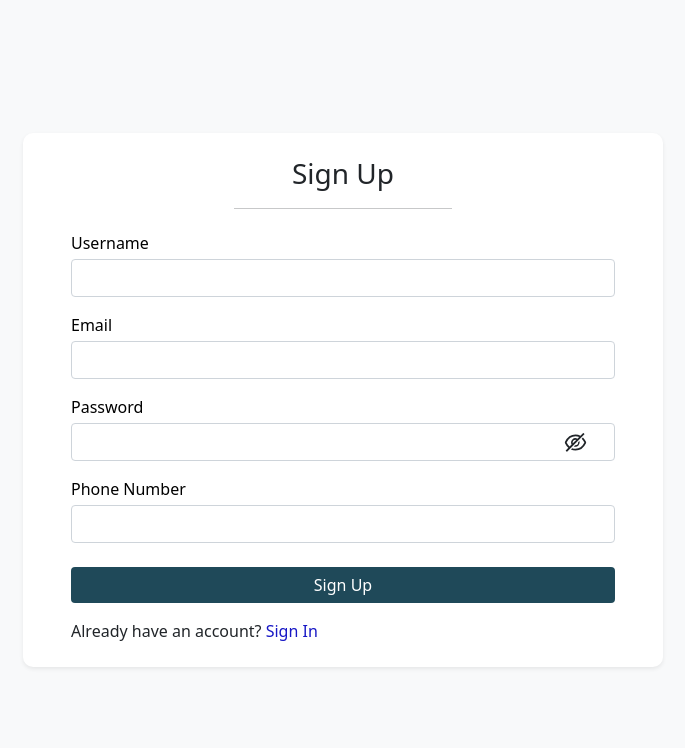
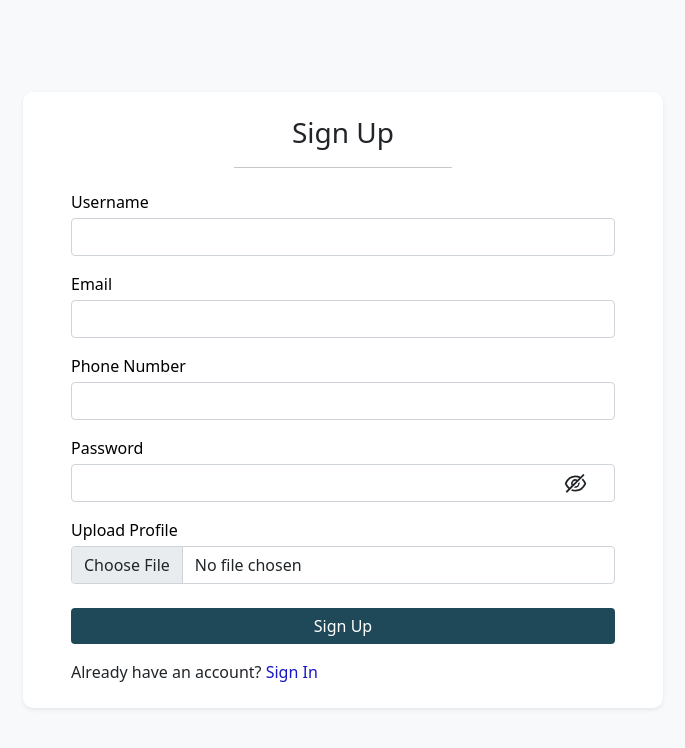
Before and after one commit to VidhiBeladiya20/Multi-vendor-E-commerce, a React (Vite) app in the folder frontend/: page /signup in a window 1280 px wide. Shown: the top 748 px of the page, without its empty margins (297-982 px from the left). Built offline with nearby package versions, Linux system fonts and the light colour scheme.

Commit message:
make change

```diff
--- a/frontend/src/pages/Login.jsx
+++ b/frontend/src/pages/Login.jsx
@@ -6,36 +6,53 @@ export const Login = () => {
 
     const [visible, setVisible] = useState(false);
 
+    const [formData, setFormData] = useState({
+        email: '',
+        password: '',
+    });
+
+    const handleInput = (e) => {
+        const { name, value } = e.target;
+        setFormData((prevData) => ({
+            ...prevData,
+            [name]: value,
+        }));
+    };
+
+    const handleSubmit = (e) => {
+        e.preventDefault();
+        console.log(formData);
+    };
+
     return(
         <>
             <div className="signin template d-flex justify-content-center align-items-center w-100 vh-100 bg-light">
                 <div className="form_div bg-white px-5 py-4 shadow-sm">
-                    <form>
+                    <form onSubmit={handleSubmit}>
                         <h3 className="text-center">Login</h3>
                         <hr className="mx-auto"/>
-                        {/* <div className="mb-3 mt-4">
-                            <label className="mb-1" htmlFor="username">Username</label>
-                            <input
-                            type="text"
-                            name="username"
-                            autoComplete="off"
-                            className="form-control shadow-none" />
-                        </div> */}
                         <div className="mb-3">
                             <label className="mb-1" htmlFor="email">Email</label>
                             <input
                             type="email"
                             name="email"
+                            value={formData.email}
+                            onChange={handleInput}
                             autoComplete="off"
-                            className="form-control shadow-none" />
+                            className="form-control shadow-none"
+                            required
+                            />
                         </div>
                         <div className="mb-4 position-relative">
                             <label className="mb-1" htmlFor="password">Password</label>
                             <input
-                                type={ visible ? "text" : "password"}
-                                name="password"
-                                autoComplete="off"
-                                className="form-control shadow-none mb-2"
+                            type={ visible ? "text" : "password"}
+                            name="password"
+                            value={formData.password}
+                            onChange={handleInput}
+                            autoComplete="off"
+                            className="form-control shadow-none mb-2"
+                            required
                             />
                             {
                                 visible ? (
@@ -58,7 +75,7 @@ export const Login = () => {
                         </div>
 
                         <div className="d-grid mb-3">
-                            <button className="btn btn-primary">Login</button>
+                            <button type="submit" className="btn btn-primary shadow-none">Login</button>
                         </div>
                         <div className="">
                             Not have an account? <Link className="link text-decoration-none" to="/signup" >Sign Up</Link>
--- a/frontend/src/pages/SignUp.jsx
+++ b/frontend/src/pages/SignUp.jsx
@@ -2,22 +2,37 @@ import { useState } from "react";
 import "./form.css";
 import { Link } from "react-router-dom";
 import {AiOutlineEye, AiOutlineEyeInvisible} from "react-icons/ai";
-import {RxAvatar} from "react-icons/rx";
+
 export const SignUp = () => {
 
     const [visible, setVisible] = useState(false);
-    // const [avatar, setAvatar] = useState(null);
 
-    const handleFileInputChange = (e) => {
-        const file = e.target.files[0];
-        setAvatar(file);
+    const [formData, setFormData] = useState({
+        username: '',
+        email: '',
+        phone: '',
+        password: '',
+        profile: null,
+    });
+
+    const handleInput = (e) => {
+        const { name, value, files } = e.target;
+        setFormData((prevData) => ({
+            ...prevData,
+            [name]: files ? files[0].name : value,
+        }));
+    };
+
+    const handleSubmit = (e) => {
+        e.preventDefault();
+        console.log(formData);
     }
 
     return(
         <>
             <div className="signup template d-flex justify-content-center align-items-center w-100 vh-100 bg-light">
                 <div className="form_div bg-white px-5 py-4 shadow-sm">
-                    <form>
+                    <form onSubmit={handleSubmit}>
                         <h3 className="text-center">Sign Up</h3>
                         <hr className="mx-auto"/>
                         <div className="mb-3 mt-4">
@@ -25,24 +40,48 @@ export const SignUp = () => {
                             <input
                             type="text"
                             name="username"
+                            value={formData.username}
+                            onChange={handleInput}
                             autoComplete="off"
-                            className="form-control shadow-none" />
+                            className="form-control shadow-none"
+                            required
+                            />
                         </div>
                         <div className="mb-3">
                             <label className="mb-1" htmlFor="email">Email</label>
                             <input
                             type="email"
                             name="email"
+                            value={formData.email}
+                            onChange={handleInput}
                             autoComplete="off"
-                            className="form-control shadow-none" />
+                            className="form-control shadow-none"
+                            required
+                            />
+                        </div>
+                        <div className="mb-3">
+                            <label className="mb-1" htmlFor="phone">Phone Number</label>
+                            <input
+                            type="number"
+                            name="phone"
+                            value={formData.phone}
+                            onChange={handleInput}
+                            autoComplete="off"
+                            className="form-control  shadow-none"
+                            required
+                            />
                         </div>
                         <div className="mb-3 position-relative">
                             <label className="mb-1" htmlFor="password">Password</label>
                             <input
                                 type={ visible ? "text" : "password"}
                                 name="password"
+                                value={formData.password}
+                                onChange={handleInput}
                                 autoComplete="off"
-                                className="form-control  shadow-none" />
+                                className="form-control  shadow-none"
+                                required
+                                />
                             {
                                 visible ? (
                                     <AiOutlineEye
@@ -58,34 +97,19 @@ export const SignUp = () => {
                                     />
                                 )
                             }
-
                         </div>
                         <div className="mb-4">
-                            <label className="mb-1" htmlFor="phone">Phone Number</label>
+                            <label className="mb-1" htmlFor="profile">Upload Profile</label>
                             <input
-                            type="number"
-                            name="phone"
-                            autoComplete="off"
-                            className="form-control  shadow-none" />
+                            type="file"
+                            name="profile"
+                            onChange={handleInput}
+                            className="form-control  shadow-none"
+                            required
+                            />
                         </div>
-                        {/* <div className="avt mt-2 mb-4 d-flex align-items-center">
-                            <span className="h-50 w-50 d-inline-block rounded-circle">
-                                {
-                                    avatar ?
-                                    (
-                                        <img src={URL.createObjectURL(avatar)} alt="avatar" className="h-auto w-auto object-cover rounded-circle" />
-                                    ) : (
-                                        <RxAvatar className="h-50 w-50 avtar"/>
-                                    )
-                                }
-                            </span>
-                            <label htmlFor="file-input" className="px-2 py-2 border border-dark rounded shadow-sm text-sm bg-white">
-                                <input type="file" name="avatar" id="file-input" accept=".jpg, .jpeg, .png" className="position-absolute p-0 overflow-hidden text-white d-none"/>
-                                <span>Upload a file</span>
-                            </label>
-                        </div> */}
                         <div className="d-grid mb-3">
-                            <button className="btn btn-primary">Sign Up</button>
+                            <button type="submit" className="btn btn-primary shadow-none">Sign Up</button>
                         </div>
                         <div className="">
                             Already have an account? <Link className="link text-decoration-none" to="/login" >Sign In</Link>
--- a/frontend/src/pages/form.css
+++ b/frontend/src/pages/form.css
@@ -66,6 +66,10 @@ form label {
   color: white;
 }
 
+.btn-primary:hover {
+  background-color: #193f4a !important;
+}
+
 form a {
   color: rgb(23, 23, 197);
 }
```
